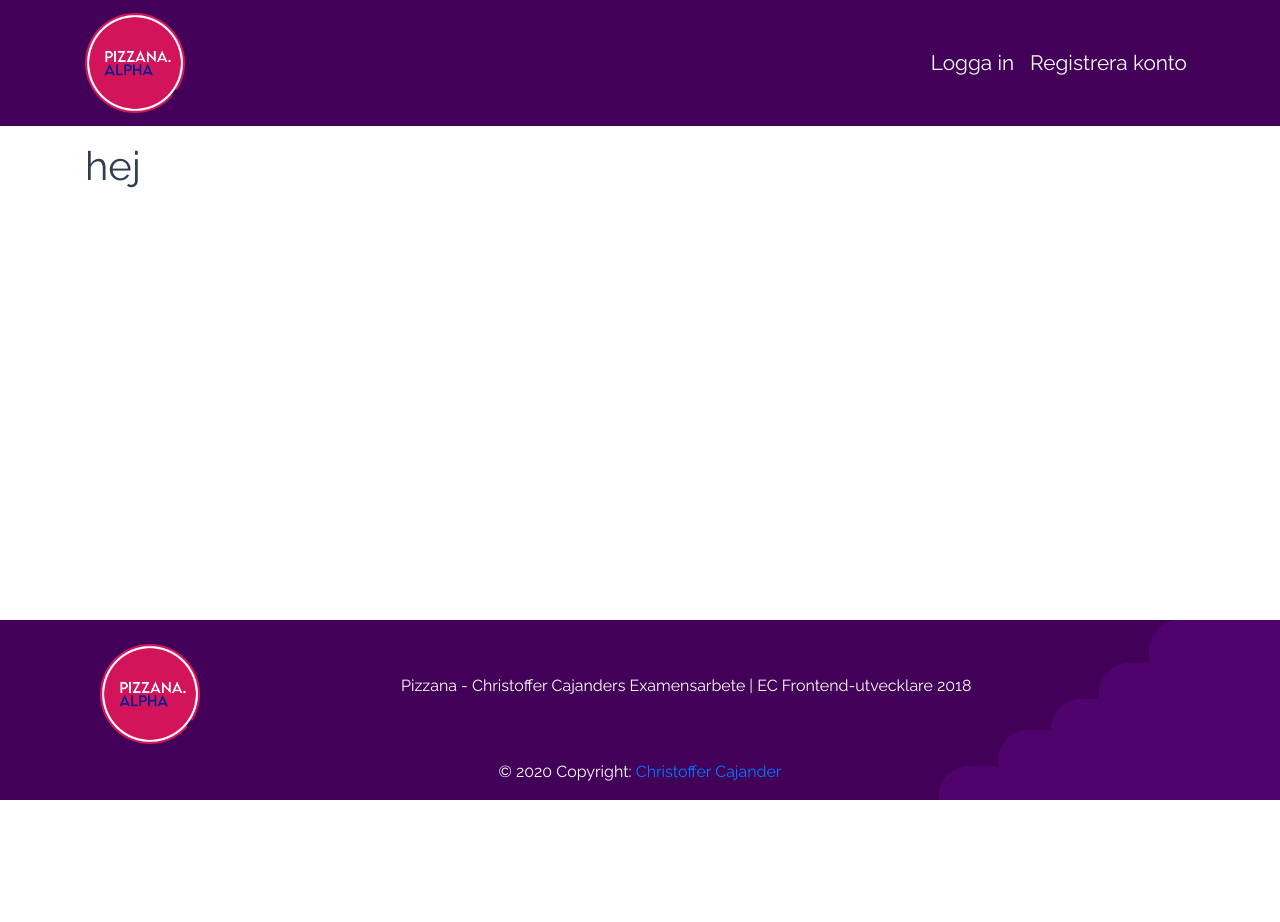
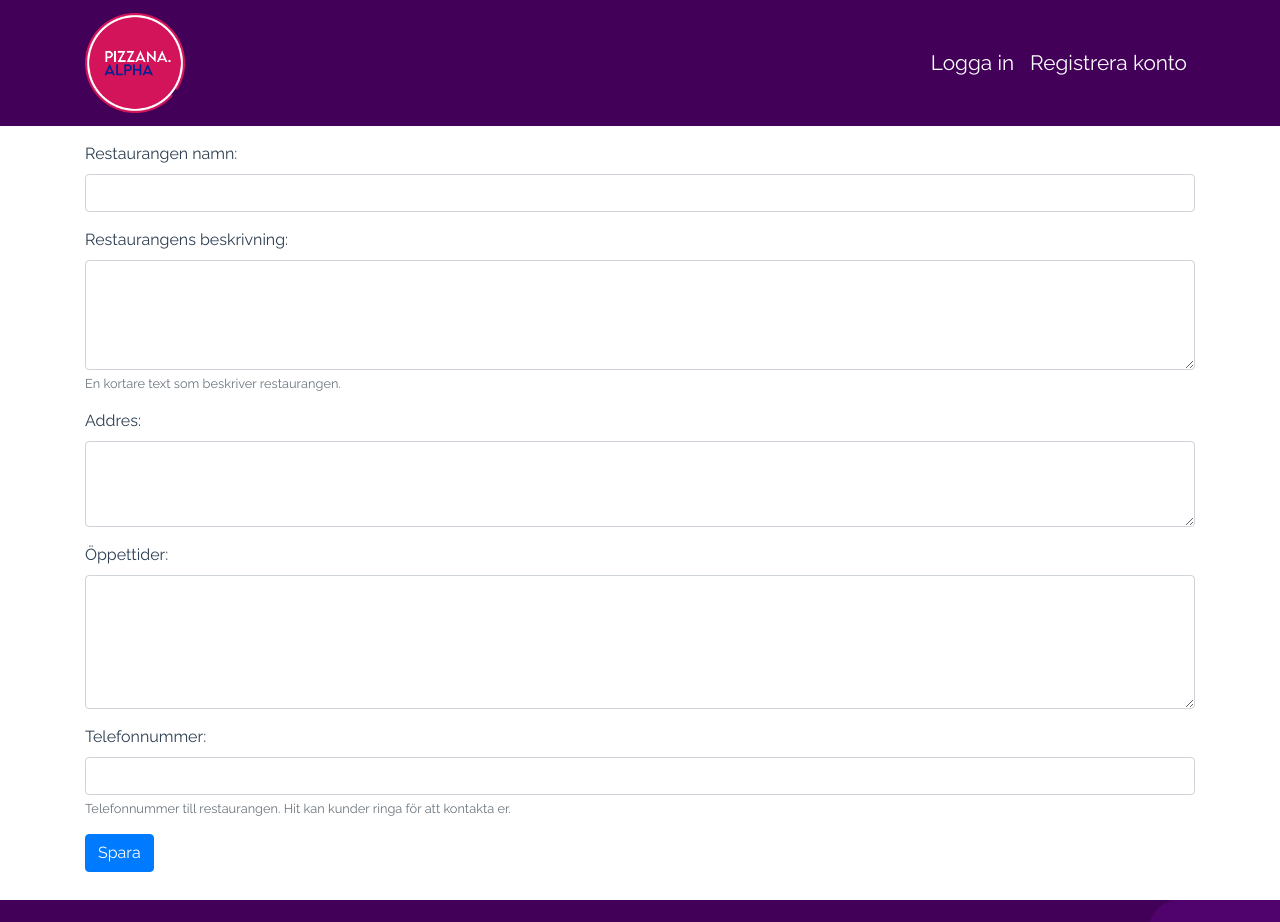
Before and after one commit to totte94l/pizzana-client, a Vue app: page /about in a window 1280 px wide. Shown: the top 922 px of the page. Before the commit the page ends 800 px from the top, so only its background shows below. Built offline with nearby package versions, Linux system fonts and the light colour scheme; no server answers.

Commit message:
Added restaurant info page

```diff
--- a/src/App.vue
+++ b/src/App.vue
@@ -12,10 +12,20 @@
 import Navbar from './components/Navbar.vue'
 import Footer from './components/Footer.vue'
 
+import RestaurantService from './services/RestaurantService'
+
 export default {
   components: {
     Navbar,
     Footer
+  },
+  methods: {
+    async setRestaurantInfo () {
+      RestaurantService.setRestaurantInfo()
+    }
+  },
+  mounted () {
+    this.setRestaurantInfo()
   }
 }
 </script>
--- a/src/components/MenyList.vue
+++ b/src/components/MenyList.vue
@@ -1,6 +1,6 @@
 <template>
     <div class="container">
-        <h1 class="mb-2">Din meny</h1>
+        <h1 class="mb-2">Meny | {{ restaurantName }}</h1>
         <div id="menuItems" class="row justify-content-center">
 
           <transition name="fade">
@@ -106,7 +106,8 @@ export default {
       glutenFree: false,
       lactoseFree: false,
       deletedItem: false,
-      alertType: String
+      alertType: String,
+      restaurantName: String
     }
   },
   components: {
@@ -167,6 +168,7 @@ export default {
   },
   mounted: function () {
     this.setMenu()
+    this.restaurantName = store.getters.restaurant.name
   },
   computed: {
     menu () {
@@ -177,7 +179,7 @@ export default {
 
       this.menu.forEach(function (item) {
         const categorie = item.category
-        categoriesList.indexOf(categorie) === -1 ? categoriesList.push(categorie) : console.log("finns redan!")
+        categoriesList.indexOf(categorie) === -1 ? categoriesList.push(categorie) : console.log('finns redan!')
       })
       return categoriesList
     }
--- a/src/components/Navbar.vue
+++ b/src/components/Navbar.vue
@@ -20,7 +20,7 @@
 
                     <ul class="navbar-nav ml-auto">
                         <li class="nav-item mr-auto">
-                            <a class="nav-link" href="#"><i class="far fa-user-circle"></i> {{ user.username }}</a>
+                            <span class="nav-link" style="text-decoration: none; cursor: default"><i class="far fa-user-circle"></i> {{ user.username }}</span>
                         </li>
                         <li class="nav-item mr-auto">
                             <span class="nav-link" v-on:click="logout">Logga ut</span>
@@ -31,7 +31,7 @@
                 <template v-else>
                     <ul class="navbar-nav ml-auto">
                         <li class="nav-item mr-auto">
-                            <routerLink to="login" class="nav-link" href="#">Logga in</routerLink>
+                            <routerLink to="login" class="nav-link">Logga in</routerLink>
                         </li>
                         <li class="nav-item mr-auto">
                             <routerLink to="sign-up" class="nav-link">Registrera konto</routerLink>
--- /dev/null
+++ b/src/services/RestaurantService.js
@@ -0,0 +1,24 @@
+import axios from 'axios'
+import store from '../store/index'
+
+const url = 'http://localhost:3000/api/'
+
+export default {
+  setRestaurantInfo () {
+    return axios
+      .get(url + 'restaurant-info')
+      .then(function (response) {
+        console.log(response.data.info)
+        store.dispatch('update_restaurant_info', response.data.info)
+      })
+  },
+  editRestaurant (data) {
+    // const vm = this
+    return axios
+      .put(url + 'edit-about/', data)
+      .then(function (response) {
+        // vm.SetMenu()
+        return response.data
+      })
+  }
+}
--- a/src/store/index.js
+++ b/src/store/index.js
@@ -10,7 +10,8 @@ const getDefaultState = () => {
   return {
     token: '',
     user: {},
-    menu: []
+    menu: [],
+    restaurant: {}
   }
 }
 
@@ -27,6 +28,9 @@ export default new Vuex.Store({
     },
     menu: state => {
       return state.menu
+    },
+    restaurant: state => {
+      return state.restaurant
     }
   },
   mutations: {
@@ -51,6 +55,9 @@ export default new Vuex.Store({
           arrItem.price = item.price
         }
       })
+    },
+    UPDATE_RESTAURANT_INFO: (state, data) => {
+      state.restaurant = data[0]
     }
   },
   actions: {
@@ -69,6 +76,10 @@ export default new Vuex.Store({
     },
     logout: ({ commit }) => {
       commit('RESET', '')
+    },
+    update_restaurant_info: ({ commit, dispatch }, data) => {
+      console.log(data)
+      commit('UPDATE_RESTAURANT_INFO', data)
     }
   }
 })
--- a/src/views/About.vue
+++ b/src/views/About.vue
@@ -1,15 +1,134 @@
 <template>
   <div class="container">
-    <h1>hej</h1>
+
+    <form v-on:submit.prevent>
+
+      <!-- Restaurant name -->
+      <div class="form-group">
+        <label for="inp_rName">Restaurangen namn:</label>
+        <input type="text" v-model="name" class="form-control" id="inp_rName">
+      </div>
+
+      <!-- Restaurant Description -->
+      <div class="form-group">
+        <label for="inp_rDesc">Restaurangens beskrivning:</label>
+        <textarea id="inp_rDesc" v-model="description" class="form-control" rows="4"></textarea>
+        <small id="emailHelp" class="form-text text-muted">En kortare text som beskriver restaurangen.</small>
+      </div>
+
+      <!-- Restaurant Address -->
+      <div class="form-group">
+        <label for="inp_address">Addres:</label>
+        <textarea id="inp_address" v-model="address" class="form-control" rows="3"></textarea>
+      </div>
+
+      <!-- Restaurant Open hours -->
+      <div class="form-group">
+        <label for="inp_openHours">Öppettider:</label>
+        <textarea id="inp_openHours" v-model="openHours" class="form-control" rows="5"></textarea>
+      </div>
+
+      <!-- Restaurant phone number -->
+      <div class="form-group">
+        <label for="inp_rName">Telefonnummer:</label>
+        <input type="tel" v-model="phone" class="form-control" id="inp_phone">
+        <small id="emailHelp" class="form-text text-muted">Telefonnummer till restaurangen. Hit kan kunder ringa för att kontakta er.</small>
+      </div>
+
+      <div class="row">
+        <div class="col-md-1">
+          <button v-on:click="editRestaurant" class="btn btn-primary mb-5">Spara</button>
+        </div>
+        <div class="col-md-11">
+          <transition name="fade">
+            <Alert type="success" v-if="didUpdate" class="mb-4">
+              {{ msg }}
+            </Alert>
+          </transition>
+        </div>
+      </div>
+    </form>
+
   </div>
 </template>
 
 <script>
+
+import RestaurantService from '../services/RestaurantService'
+import store from '../store/index'
+import Alert from '../components/Alert'
+
 export default {
+  data () {
+    return {
+      name: '',
+      description: '',
+      address: '',
+      openHours: '',
+      phone: '',
+      msg: '',
+      didUpdate: false
+    }
+  },
+  components: {
+    Alert
+  },
+  methods: {
+    async editRestaurant () {
+      const data = {
+        name: this.name,
+        description: this.description,
+        address: this.address,
+        openHours: this.openHours,
+        phone: this.phone
+      }
 
+      const response = await RestaurantService.editRestaurant(data)
+
+      this.setRestaurantInfo()
+      this.showAlert()
+
+      this.msg = response.msg
+    },
+    async setRestaurantInfo () {
+      RestaurantService.setRestaurantInfo()
+    },
+    updateLocalData () {
+
+    },
+    showAlert () {
+      this.didUpdate = true
+      const vm = this
+
+      setTimeout(function () {
+        vm.didUpdate = false
+      }, 4000)
+    }
+  },
+  beforeMount () {
+    this.setRestaurantInfo()
+  },
+  mounted: function () {
+    this.name = this.restaurant.name
+    this.description = this.restaurant.description
+    this.address = this.restaurant.address
+    this.openHours = this.restaurant.open_hours
+    this.phone = this.restaurant.phone
+  },
+  computed: {
+    restaurant () {
+      return store.getters.restaurant
+    }
+  }
 }
 </script>
 
 <style>
+    .fade-enter-active, .fade-leave-active {
+      transition: opacity 1s;
+    }
 
+    .fade-enter, .fade-leave-to /* .fade-leave-active below version 2.1.8 */ {
+      opacity: 0;
+    }
 </style>
```
